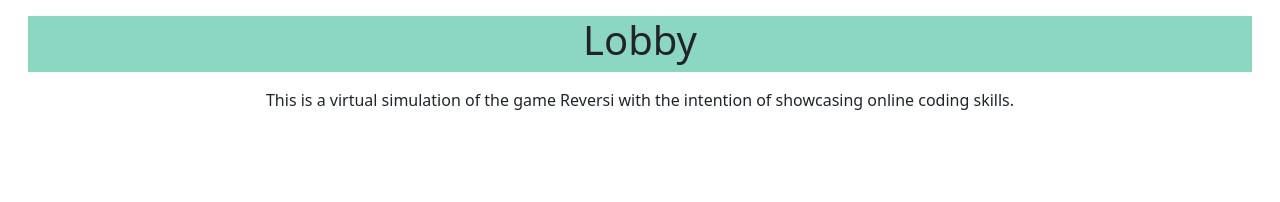
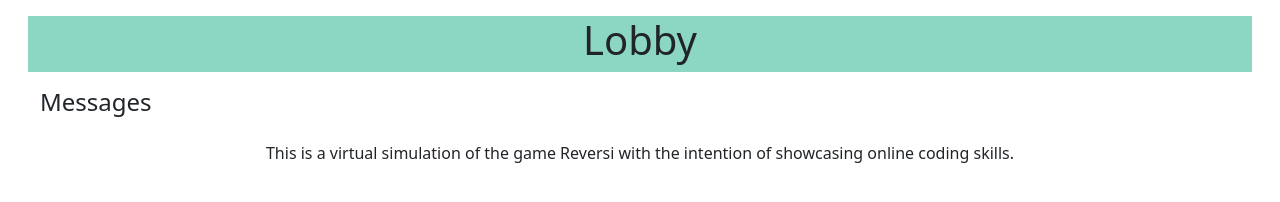
Before and after one commit to scstephe/reversi-sam, a website: page public/lobby.html in a window 1280 px wide. Drawn offline with nearby package versions, Linux system fonts and the light colour scheme.

Commit message:
Added messages label and container

```diff
--- a/public/lobby.html
+++ b/public/lobby.html
@@ -9,15 +9,21 @@
       .headerrow{
         background-color: #8cd7c1;
       }
-
     </style>
   </head>
   <body>
     <div class="container-fluid">
-
       <div class = "row m-3 headerrow">
         <div class = "col text-center">
           <h1>Lobby</h1>
+        </div>
+      </div>
+
+      <div class = "row m-3">
+        <div class = "col">
+          <h4>Messages</h4>
+          <div id="messages">
+          </div>
         </div>
       </div>
 
@@ -29,5 +35,7 @@
 
     </div>
     <script src="https://cdn.jsdelivr.net/npm/bootstrap@5.3.3/dist/js/bootstrap.bundle.min.js" integrity="sha384-YvpcrYf0tY3lHB60NNkmXc5s9fDVZLESaAA55NDzOxhy9GkcIdslK1eN7N6jIeHz" crossorigin="anonymous"></script>
-  </body>
+    <script src="https://ajax.googleapis.com/ajax/libs/jquery/3.7.1/jquery.min.js" integrity="sha384-1H217gwSVyLSIfaLxHbE7dRb3v4mYCKbpQvzx0cegeju1MVsGrX5xXxAvs/HgeFs" crossorigin="anonymous"></script>
+    <script src="assets/js/main.js" ></script>
+    </body>
 </html>
```
